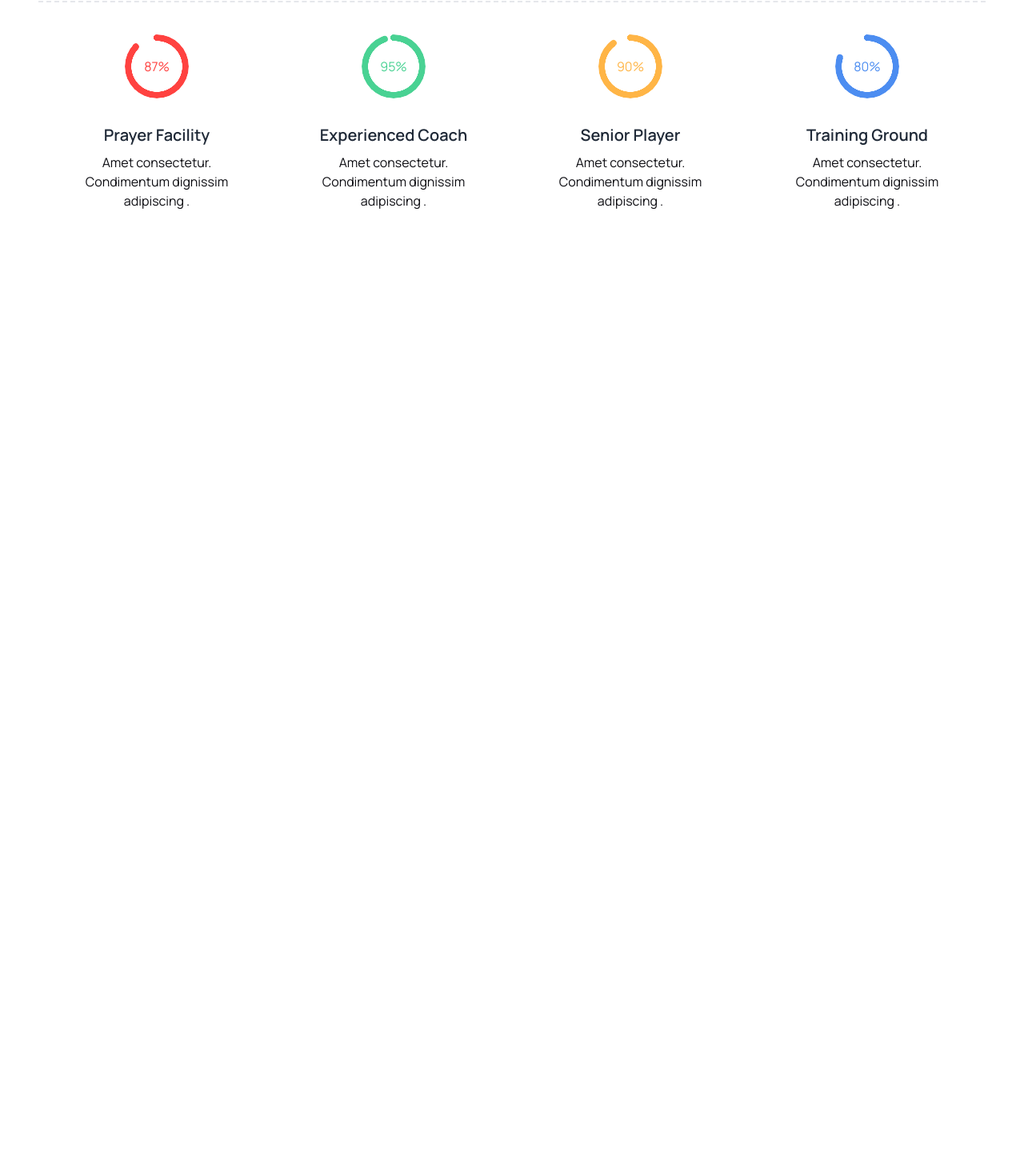
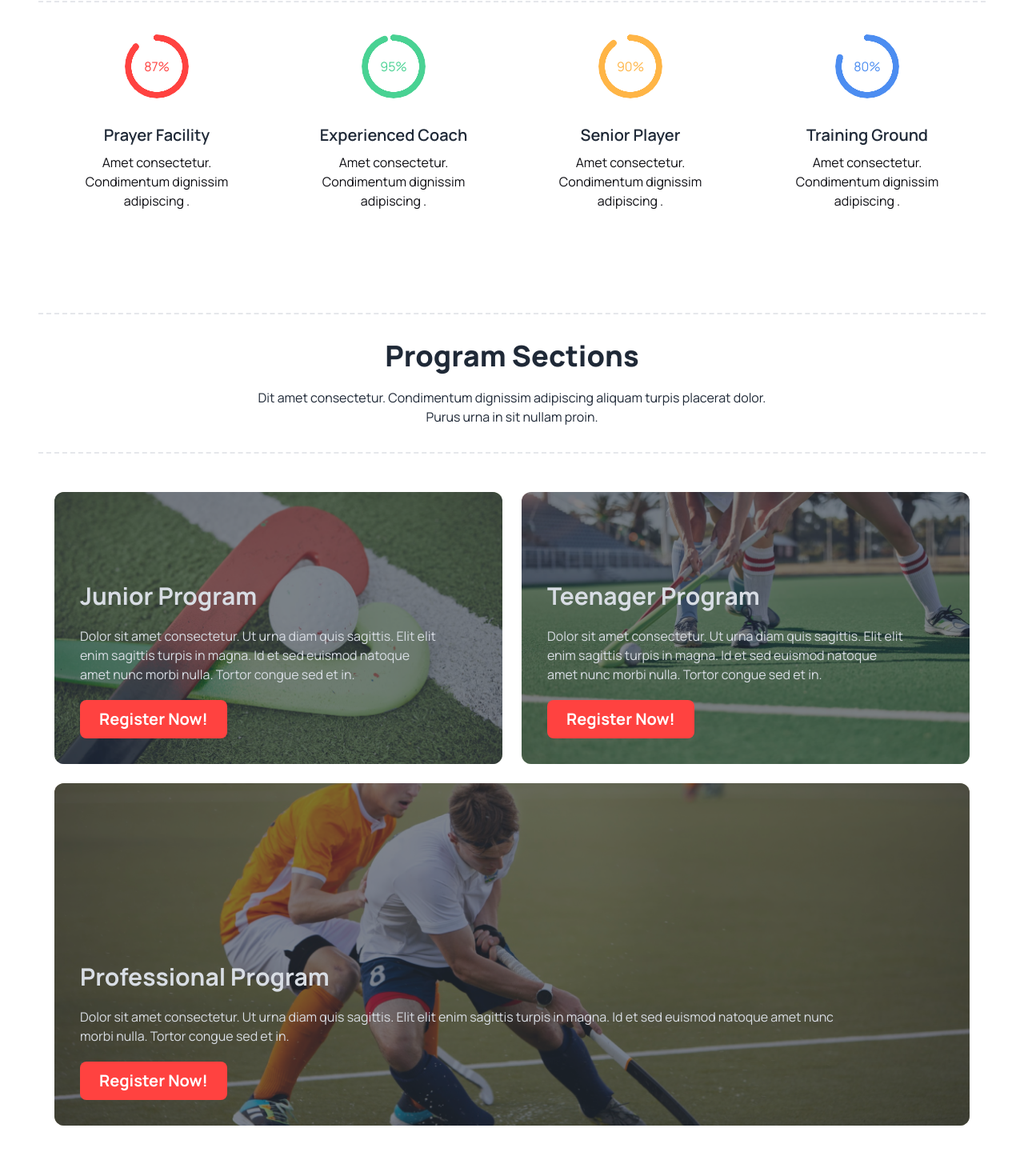
Before and after one commit to maasajal/hockeys, a plain HTML site: page index.html in a window 1280 px wide. Shown: the part 1055-2500 px from the top of the page at 80% size. Before the commit the page ends 1398 px from the top, so only its background shows below. Drawn offline with nearby package versions, Linux system fonts and the light colour scheme.

Commit message:
Program Sections added

```diff
--- a/index.html
+++ b/index.html
@@ -181,7 +181,9 @@
           </p>
         </div>
         <!-- Radial Progress -->
-        <div class="grid grid-cols-1 sm:grid-cols-2 md:grid-cols-3 lg:grid-cols-4">
+        <div
+          class="grid grid-cols-1 sm:grid-cols-2 md:grid-cols-3 lg:grid-cols-4"
+        >
           <div class="card">
             <figure class="px-10 pt-10">
               <div
@@ -254,6 +256,82 @@
           </div>
         </div>
       </section>
+      <!-- Program Sections -->
+      <section class="py-12">
+        <div class="text-center p-8 border-y-2 border-dashed">
+          <h2 class="text-2xl md:text-4xl font-extrabold">Program Sections</h2>
+          <p class="max-w-2xl mx-auto mt-5 text-paragraph leading-6">
+            Dit amet consectetur. Condimentum dignissim adipiscing aliquam
+            turpis placerat dolor. Purus urna in sit nullam proin.
+          </p>
+        </div>
+        <!-- card container -->
+        <div class="my-12 grid grid-cols-4 gap-6 px-5">
+          <div
+            class="hero rounded-xl col-span-4 md:col-span-2"
+            style="background-image: url('./images/2.png')"
+          >
+            <div class="hero-overlay bg-opacity-60 rounded-xl"></div>
+            <div class="hero-content text-neutral-content">
+              <div class="p-4 lg:pt-24">
+                <h1 class="mb-5 text-3xl font-bold">Junior Program</h1>
+                <p class="max-w-[90%] mb-5 text-paragraph leading-6">
+                  Dolor sit amet consectetur. Ut urna diam quis sagittis. Elit
+                  elit enim sagittis turpis in magna. Id et sed euismod natoque
+                  amet nunc morbi nulla. Tortor congue sed et in.
+                </p>
+                <button
+                  class="btn text-white text-xl bg-main-color font-bold hover:text-main-color border-0 px-6 capitalize"
+                >
+                  Register Now!
+                </button>
+              </div>
+            </div>
+          </div>
+          <div
+            class="hero rounded-xl col-span-4 md:col-span-2"
+            style="background-image: url('./images/3.png')"
+          >
+            <div class="hero-overlay bg-opacity-60 rounded-xl"></div>
+            <div class="hero-content text-neutral-content">
+              <div class="p-4 lg:pt-24">
+                <h1 class="mb-5 text-3xl font-bold">Teenager Program</h1>
+                <p class="max-w-[90%] mb-5 text-paragraph leading-6">
+                  Dolor sit amet consectetur. Ut urna diam quis sagittis. Elit
+                  elit enim sagittis turpis in magna. Id et sed euismod natoque
+                  amet nunc morbi nulla. Tortor congue sed et in.
+                </p>
+                <button
+                  class="btn text-white text-xl bg-main-color font-bold hover:text-main-color border-0 px-6 capitalize"
+                >
+                  Register Now!
+                </button>
+              </div>
+            </div>
+          </div>
+          <div
+            class="hero rounded-xl col-span-4"
+            style="background-image: url('./images/4.png')"
+          >
+            <div class="hero-overlay bg-opacity-60 rounded-xl"></div>
+            <div class="hero-content text-neutral-content">
+              <div class="p-4 lg:pt-52">
+                <h1 class="mb-5 text-3xl font-bold">Professional Program</h1>
+                <p class="max-w-[90%] mb-5 text-paragraph leading-6">
+                  Dolor sit amet consectetur. Ut urna diam quis sagittis. Elit
+                  elit enim sagittis turpis in magna. Id et sed euismod natoque
+                  amet nunc morbi nulla. Tortor congue sed et in.
+                </p>
+                <button
+                  class="btn text-white text-xl bg-main-color font-bold hover:text-main-color border-0 px-6 capitalize"
+                >
+                  Register Now!
+                </button>
+              </div>
+            </div>
+          </div>
+        </div>
+      </section>
     </main>
     <footer></footer>
   </body>
```
